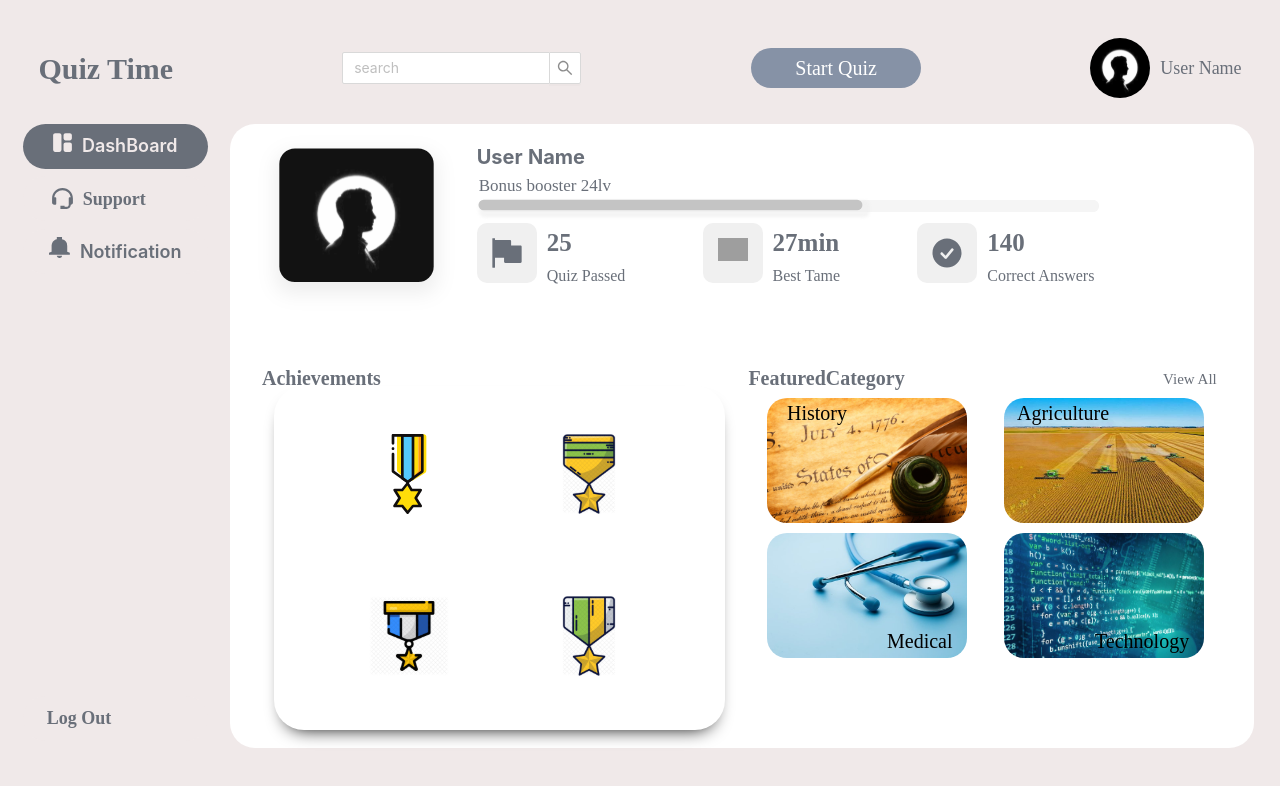
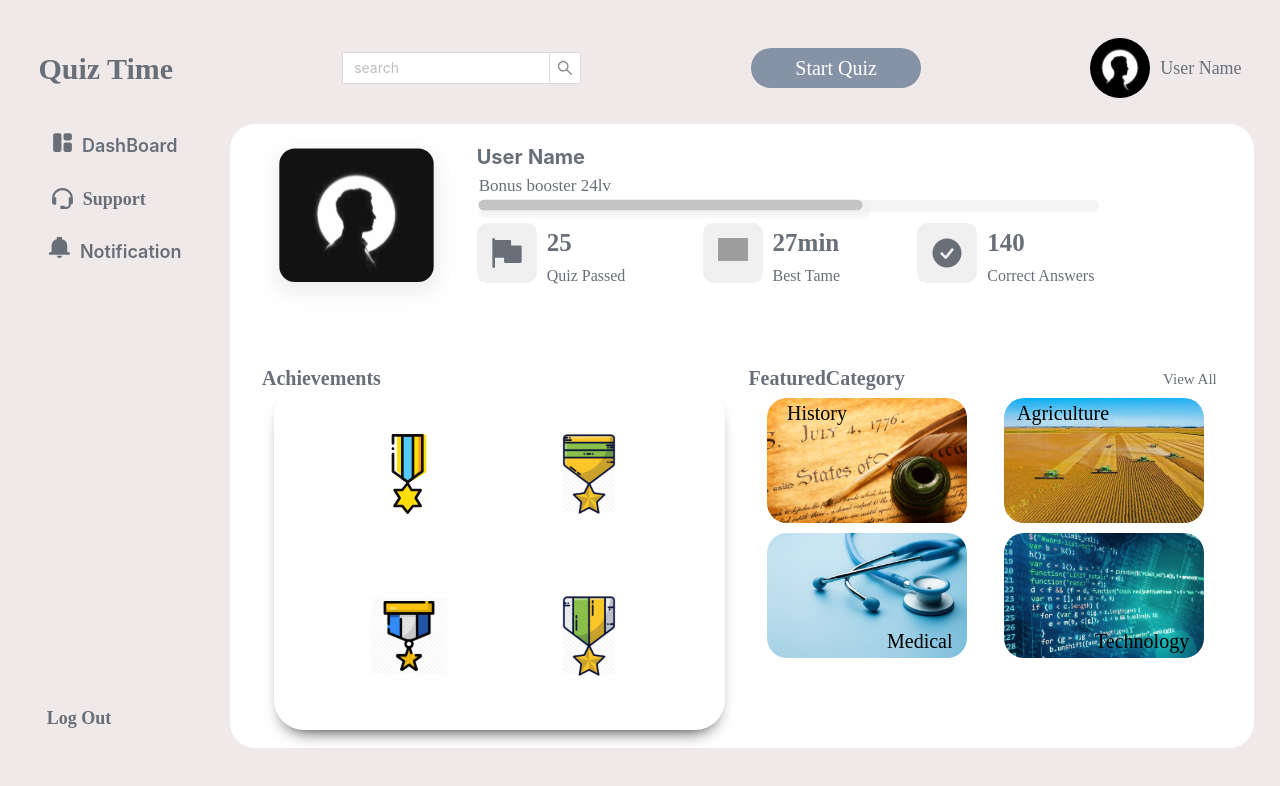
Before and after one commit to dwintechnology/quiz, a React (Create React App) app in the folder dwin_quiz/: page /home in a window 1280 px wide. Shown: the top 786 px of the page. Built offline with nearby package versions, Linux system fonts and the light colour scheme; grey boxes are pictures that could not be loaded; some icons are missing.

Commit message:
fixed all bugs

```diff
--- a/dwin_quiz/src/App.js
+++ b/dwin_quiz/src/App.js
@@ -1,6 +1,6 @@
 import { Route, Routes } from 'react-router';
 import './App.scss';
-import ConstantlyPage from './component/constantly-page/Component';
+import ConstantlyPage from './component/constantly-page/ConstantlyPage';
 import LOgin from './LOgin';
 
 function App() {
--- a/dwin_quiz/src/component/constantly-page/menu-block/Menu-block.js
+++ b/dwin_quiz/src/component/constantly-page/menu-block/Menu-block.js
@@ -13,14 +13,13 @@ export default function MenuBlock() {
             <div>
                 <div className='dashBoardBlock'>
                     <button
-                        style={{ cursor: 'pointer', }}
                         onClick={useCallback(() => navigate('/home'), [navigate])}>
                         <ImgDashBoard className='imgDashBoard' />
                         DashBoard
                     </button>
                 </div>
                 <div className='supportBlock'>
-                    <button style={{ cursor: 'pointer', }}
+                    <button
                         onClick={useCallback(() => navigate('/support'), [navigate])} >
                         <ImgSupport className='imgSupportBlock' />
                         <div>Support</div>
@@ -28,7 +27,7 @@ export default function MenuBlock() {
 
                 </div>
                 <div className='notificationBlock'>
-                    <button style={{ cursor: 'pointer', }}
+                    <button
                         onClick={useCallback(() => navigate('/notification'), [navigate])}
                     > <ImgNotification className='identificationBlock' />Notification</button>
                 </div>
--- a/dwin_quiz/src/component/constantly-page/menu-block/Menu-block.scss
+++ b/dwin_quiz/src/component/constantly-page/menu-block/Menu-block.scss
@@ -8,15 +8,24 @@
 }
 .dashBoardBlock {
     font-size: 18px;
-    color: #f0e9e9;
+    color: #696f79;
     button {
-        background-color: #696f79;
+        background-color: #f0e9e9;
         margin-bottom: 4%;
         width: 185px;
         border-radius: 30px;
         height: 45px;
         border: 0;
         font-weight: 600;
+        cursor: pointer;
+
+        .imgDashBoard * {
+            fill: #696f79;
+        }
+    }
+    button:hover {
+        background-color: #696f79;
+        color: #f0e9e9;
         .imgDashBoard * {
             fill: #f0e9e9;
         }
@@ -43,6 +52,7 @@
         display: flex;
         flex-direction: row;
         align-items: center;
+        cursor: pointer;
     }
     button:hover {
         background-color: #696f79;
@@ -70,6 +80,7 @@
         height: 45px;
         font-weight: 600;
         border: 0;
+        cursor: pointer;
     }
     button:hover {
         background-color: #696f79;
```
Also changed, not shown: dwin_quiz/src/component/constantly-page/ConstantlyPage.js (renamed from dwin_quiz/src/component/constantly-page/Component.js).
